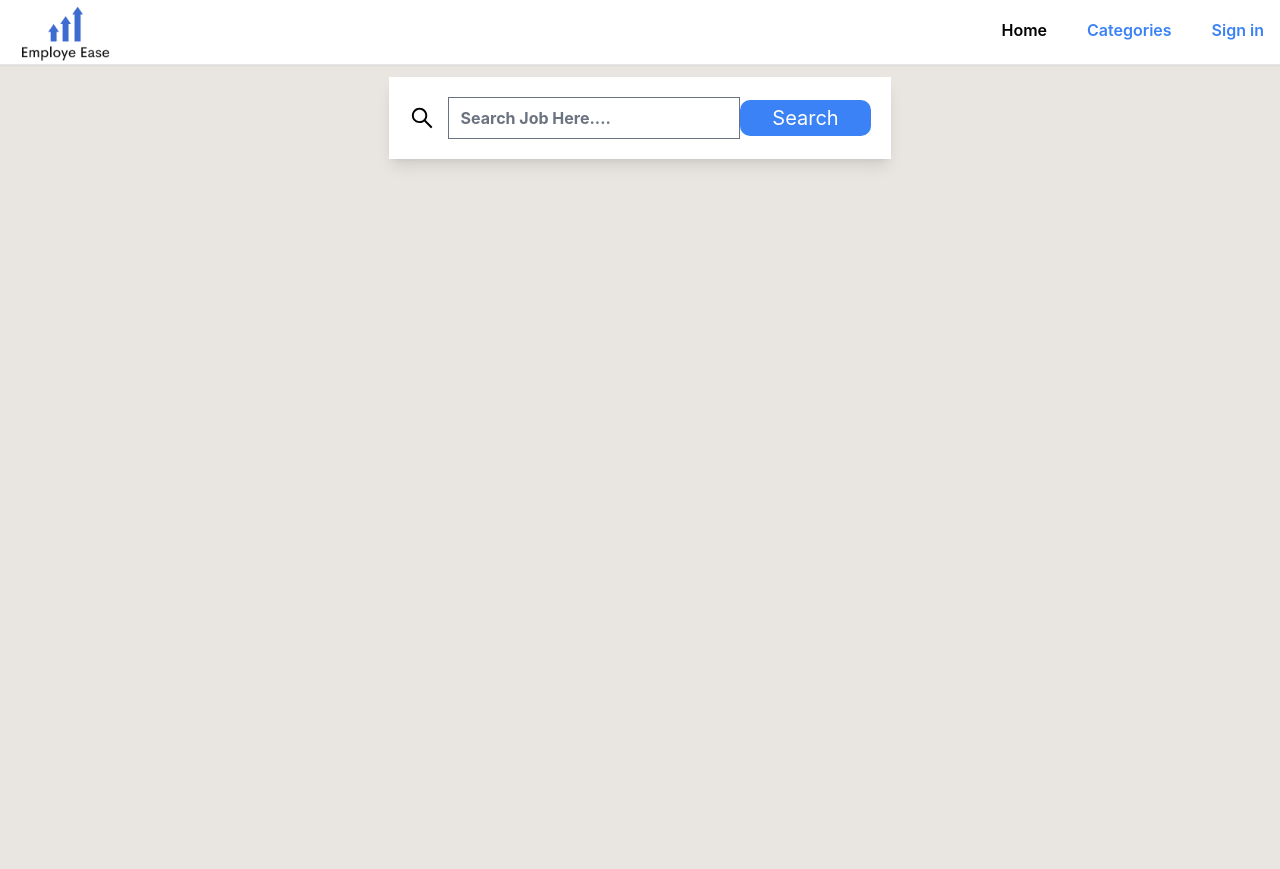
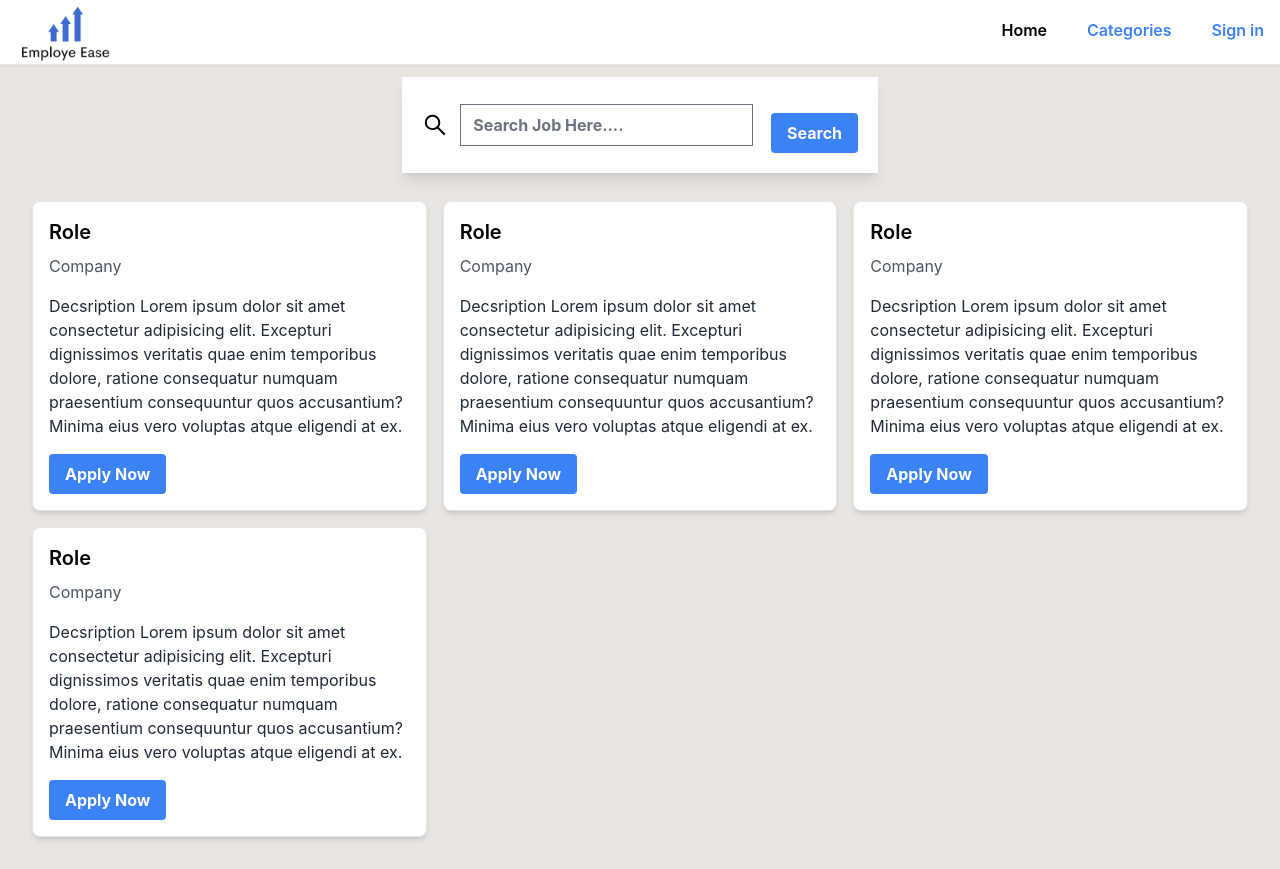
Before and after one commit to Siddiqui0013/employe_ease, a React (Create React App) app: page / in a window 1280 px wide. Before the commit the page ends 800 px from the top, so only its background shows below. Built offline with nearby package versions, Linux system fonts and the light colour scheme.

Commit message:
jobs div demo

```diff
--- a/src/components/Search.jsx
+++ b/src/components/Search.jsx
@@ -12,7 +12,7 @@ export default function Search() {
               <input type="text" className='bg-transparent text-red-500 font-bold focus:outline-none w-full' placeholder= 'Search Job Here....' />
             </div>
 
-            <button className='bg-blue-500 p-1 text-xl px-8 rounded-[10px] text-white cursor-pointer'>
+            <button className="mt-4 bg-blue-500 hover:bg-blue-600 text-white font-bold py-2 px-4 rounded">
             Search</button>
 
           </div>
--- a/src/pages/Home.jsx
+++ b/src/pages/Home.jsx
@@ -1,10 +1,12 @@
 import React from 'react'
 import Search from '../components/Search'
+import Jobs from './Jobs'
 
 export default function Home() {
   return (
     <>
     <Search/>
+    <Jobs/>
    </>
   )
 }
--- /dev/null
+++ b/src/pages/Jobs.jsx
@@ -0,0 +1,57 @@
+import React from 'react';
+
+const Jobs = () => {
+    return (
+        <div className="grid m-8 grid-cols-1 sm:grid-cols-2 lg:grid-cols-3 gap-4 mt-4">
+
+                <div className="p-4 border rounded-lg shadow-md bg-white">
+                    <h2 className="text-xl font-semibold mb-2">Role</h2>
+                    <p className="text-gray-600 mb-4">Company</p>
+                    <p className="text-gray-800">Decsription Lorem ipsum dolor sit amet
+                     consectetur adipisicing elit. Excepturi dignissimos veritatis quae enim
+                     temporibus dolore, ratione consequatur numquam praesentium consequuntur
+                      quos accusantium? Minima eius vero voluptas atque eligendi at ex.</p>
+                    <button className="mt-4 bg-blue-500 hover:bg-blue-600 text-white font-bold py-2 px-4 rounded">
+                        Apply Now
+                    </button>
+                </div>
+
+                <div className="p-4 border rounded-lg shadow-md bg-white">
+                    <h2 className="text-xl font-semibold mb-2">Role</h2>
+                    <p className="text-gray-600 mb-4">Company</p>
+                    <p className="text-gray-800">Decsription Lorem ipsum dolor sit amet
+                     consectetur adipisicing elit. Excepturi dignissimos veritatis quae enim
+                     temporibus dolore, ratione consequatur numquam praesentium consequuntur
+                      quos accusantium? Minima eius vero voluptas atque eligendi at ex.</p>
+                    <button className="mt-4 bg-blue-500 hover:bg-blue-600 text-white font-bold py-2 px-4 rounded">
+                        Apply Now
+                    </button>
+                </div>
+                <div className="p-4 border rounded-lg shadow-md bg-white">
+                    <h2 className="text-xl font-semibold mb-2">Role</h2>
+                    <p className="text-gray-600 mb-4">Company</p>
+                    <p className="text-gray-800">Decsription Lorem ipsum dolor sit amet
+                     consectetur adipisicing elit. Excepturi dignissimos veritatis quae enim
+                     temporibus dolore, ratione consequatur numquam praesentium consequuntur
+                      quos accusantium? Minima eius vero voluptas atque eligendi at ex.</p>
+                    <button className="mt-4 bg-blue-500 hover:bg-blue-600 text-white font-bold py-2 px-4 rounded">
+                        Apply Now
+                    </button>
+                </div>
+                <div className="p-4 border rounded-lg shadow-md bg-white">
+                    <h2 className="text-xl font-semibold mb-2">Role</h2>
+                    <p className="text-gray-600 mb-4">Company</p>
+                    <p className="text-gray-800">Decsription Lorem ipsum dolor sit amet
+                     consectetur adipisicing elit. Excepturi dignissimos veritatis quae enim
+                     temporibus dolore, ratione consequatur numquam praesentium consequuntur
+                      quos accusantium? Minima eius vero voluptas atque eligendi at ex.</p>
+                    <button className="mt-4 bg-blue-500 hover:bg-blue-600 text-white font-bold py-2 px-4 rounded">
+                        Apply Now
+                    </button>
+                </div>
+
+        </div>
+    );
+};
+
+export default Jobs;
```
